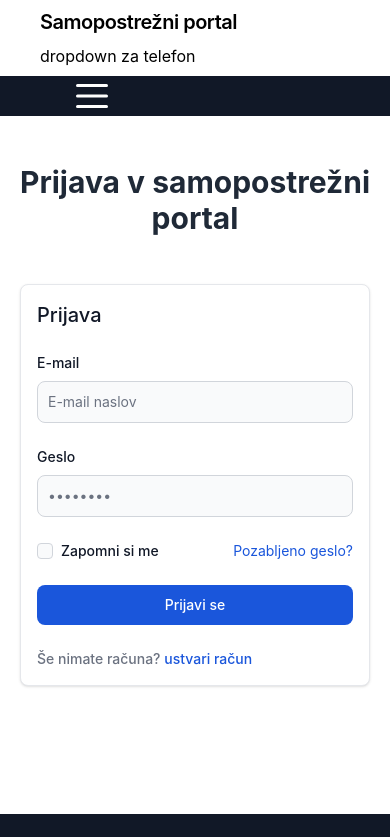
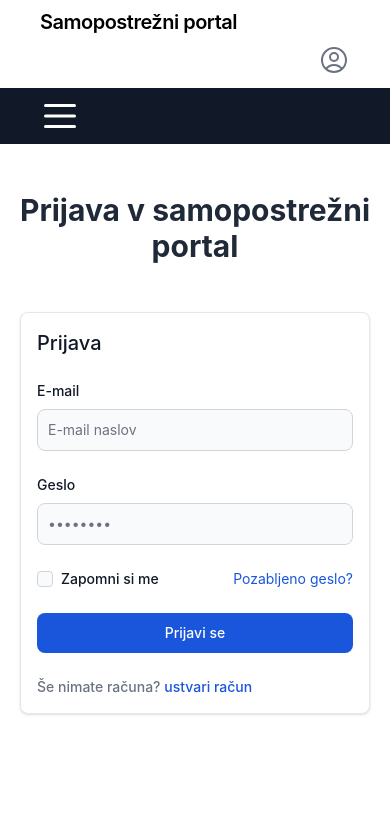
Before and after one commit to FrostyKitten02/bintegra-frontend, a React (Create React App) app in the folder app/: page /prijava in a window 390 px wide. Shown: the top 837 px of the page. Built offline with nearby package versions, Linux system fonts and the light colour scheme.

Commit message:
#16 EDITED responsive navigation

```diff
--- a/app/src/components/PlanCard.tsx
+++ b/app/src/components/PlanCard.tsx
@@ -22,7 +22,7 @@ export default function FancyPlanCard ({features, name, price, priceInterval}:{f
             </div>
             <div className="absolute bg-sage-green z-19 sm:group-hover:scale-110 ease-in-out duration-700 polygon-diagonal-second h-80 w-80 sm:h-96 sm:w-96">
             </div>
-            <div className="transition min-w-[360px] min-h-[400px] sm:hover:scale-105 duration-1000 z-20 mt-4 ml-4 p-4 bg-white border border-gray-200 rounded-lg shadow sm:p-8">
+            <div className="transition max-w-[300px] max-h-auto md:min-w-[350px] md:min-h-auto sm:hover:scale-105 duration-1000 z-20 mt-4 ml-4 p-4 bg-white border border-gray-200 rounded-lg shadow sm:p-8">
                 <div className="relative h-full">
                     <div className="mb-20">
                         <h5 className="mb-4 text-xl font-mono font-bold text-gray-900">{name}</h5>
--- /dev/null
+++ b/app/src/template/MobileUserDropdown.tsx
@@ -0,0 +1,39 @@
+import {UserCircleIcon} from "@heroicons/react/24/outline";
+import {useState} from "react";
+import {useNavigate} from "react-router-dom";
+import Paths from "../Paths";
+
+const UserDropdownItem = ({ name, path }: { name:string, path:string }) => {
+    const navigation = useNavigate();
+    return(
+        <li className = "text-right py-2 font-mono border-t border-t-gray-300">
+            <a className = " "
+               onClick={ () => navigation(path) }>
+                {name}
+            </a>
+        </li>
+    )
+}
+
+export default function MobileUserDropdown() {
+    const [dropdownState, setDropdownState] = useState<boolean>(false);
+
+    return (
+        <div>
+            <div className="flex justify-end pb-1">
+                <button onClick={() => setDropdownState(prevState => !prevState)} className="flex">
+                    <UserCircleIcon className="h-8 w-8 text-gray-500"/>
+                </button>
+            </div>
+            <div className={`${!dropdownState ? "hidden" : "block"}`}>
+                <div>
+                    <ul>
+                        <UserDropdownItem name="Prijava" path={Paths.LOGIN} />
+                        <UserDropdownItem name="Registracija" path={Paths.REGISTER} />
+                        <UserDropdownItem name="Profil" path={Paths.USER_PROFILE} />
+                    </ul>
+                </div>
+            </div>
+        </div>
+    )
+}
--- a/app/src/template/NavigationBar.tsx
+++ b/app/src/template/NavigationBar.tsx
@@ -25,11 +25,11 @@ export default function NavigationBar() {
     return (
         <nav className="flex items-center sticky top-0 justify-center flex-wrap bg-gray-900 z-40">
             <button onClick={()=>{setToggleMenuState(prev=>!prev)}} className="text-white block lg:hidden w-full">
-                <Bars3Icon className="text-white h-10 ml-[72px]"/>
+                <Bars3Icon className="text-white h-10 ml-10 my-2"/>
             </button>
 
-            <div className={`${!toggleMenuState?"hidden":"block"} w-full lg:flex lg:items-center mx-12 lg:w-auto`} >
-                <div className="text-sm lg:flex-grow">
+            <div className={`${!toggleMenuState?"hidden":"block"} w-full lg:flex lg:items-center m-0 sm:mx-12 lg:w-auto`} >
+                <div className="text-sm lg:flex-grow sm:w-full text-center sm:text-left">
                     <NavItem name={"Mobilina telefonija"} path={Paths.MOBILE_PLANS}/>
                     <NavItem name={"Mobilni internet"} path={Paths.MOBILE_INTERNET_PLANS}/>
                     <NavItem name={"Internet"} path={Paths.INTERNET_PLANS}/>
--- a/app/src/template/UserNavBar.tsx
+++ b/app/src/template/UserNavBar.tsx
@@ -1,6 +1,7 @@
 import Paths from "../Paths";
 import {useNavigate} from "react-router-dom";
 import UserDropdown from "./UserDropdown";
+import MobileUserDropdown from "./MobileUserDropdown";
 
 
 export default function UserNavBar() {
@@ -20,7 +21,7 @@ export default function UserNavBar() {
             </div>
             <div className="block sm:hidden w-full pt-2">
                 <div className="">
-                    dropdown za telefon
+                   <MobileUserDropdown />
                 </div>
             </div>
         </nav>
```
